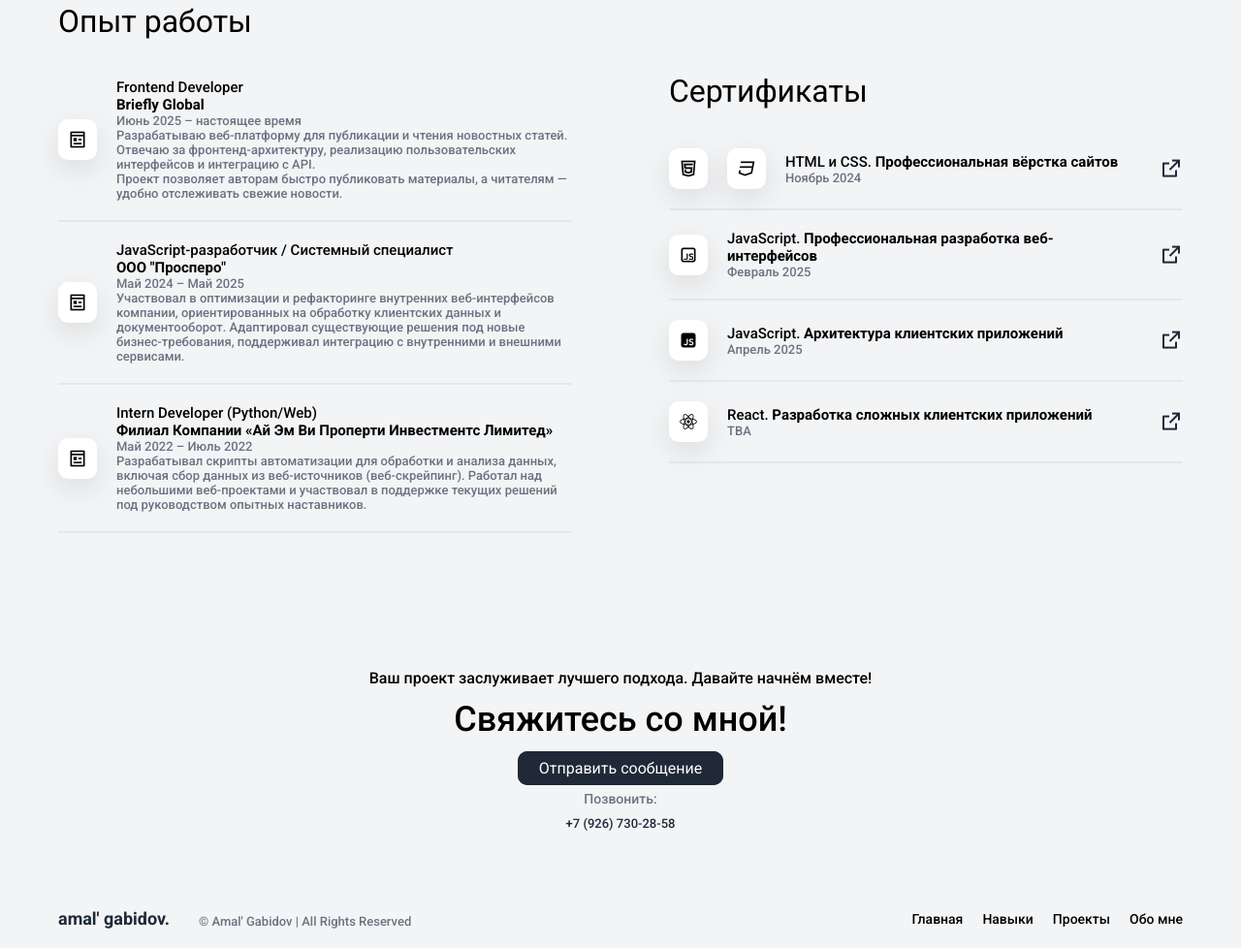
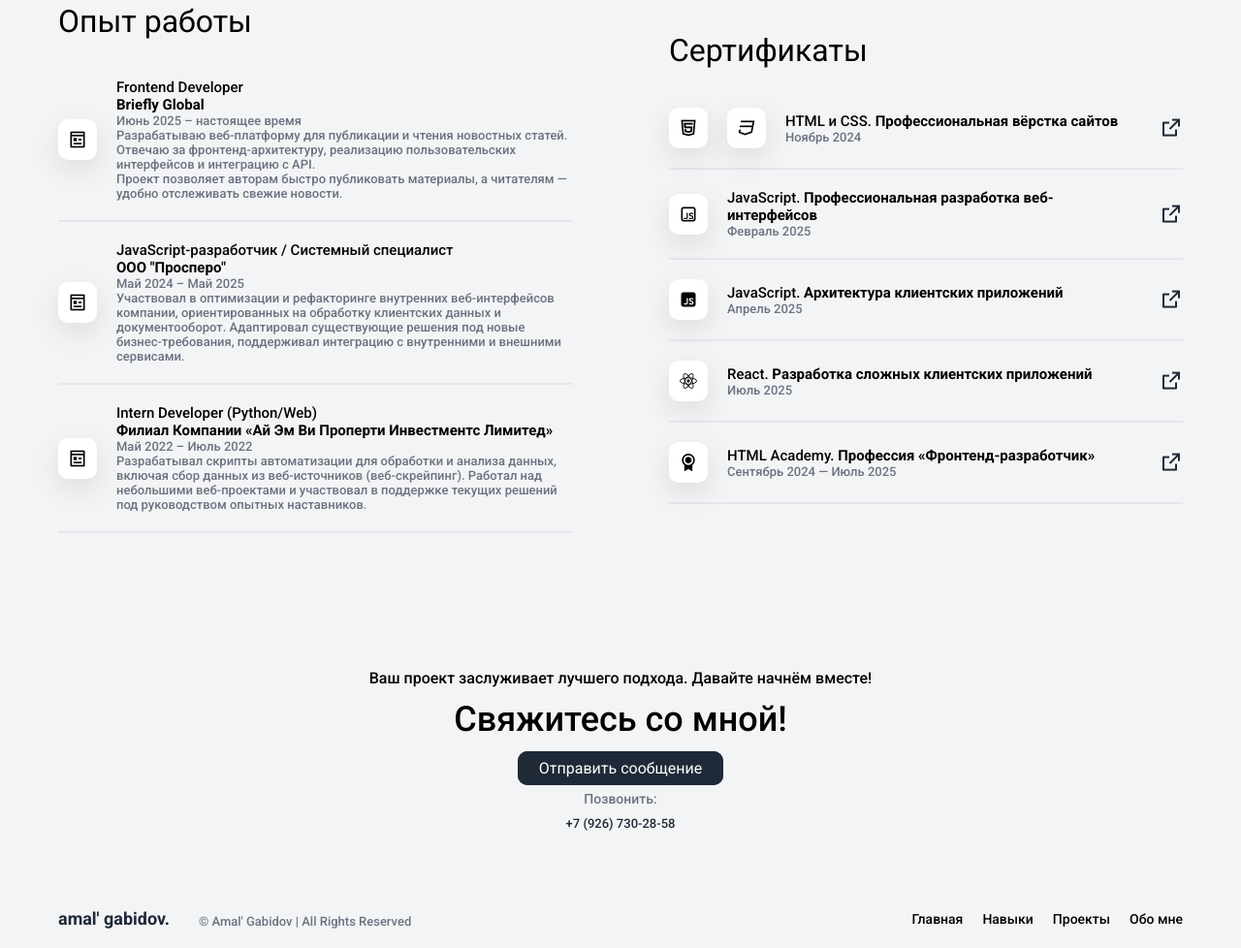
Before and after one commit to amaleshayo/amal-gabidov-portfolio, a website: page index.html in a window 1280 px wide. Shown: the part 2973-3951 px from the top of the page at 97% size. Drawn offline with nearby package versions, Linux system fonts and the light colour scheme.

Commit message:
add new certificate

```diff
--- a/index.html
+++ b/index.html
@@ -369,10 +369,20 @@
               <i class="ri-reactjs-fill"></i>
               <div class="award__info">
                   <h5>React. <span>Разработка сложных клиентских приложений</span></h5>
-                  <p>TBA</p>
+                  <p>Июль 2025</p>
               </div>
           </div>
           <a href="gabidovjs3.pdf" target="_blank"><i class="ri-external-link-line"></i></a>
+        </div>
+        <div class="award">
+            <div>
+                <i class="ri-award-fill"></i>
+                <div class="award__info">
+                    <h5>HTML Academy. <span>Профессия «Фронтенд-разработчик»</span></h5>
+                    <p>Сентябрь 2024 — Июль 2025</p>
+                </div>
+            </div>
+            <a href="gabidov-frontend.pdf" target="_blank"><i class="ri-external-link-line"></i></a>
         </div>
     </div>
 
```
Also changed, not shown: 1 other file.
